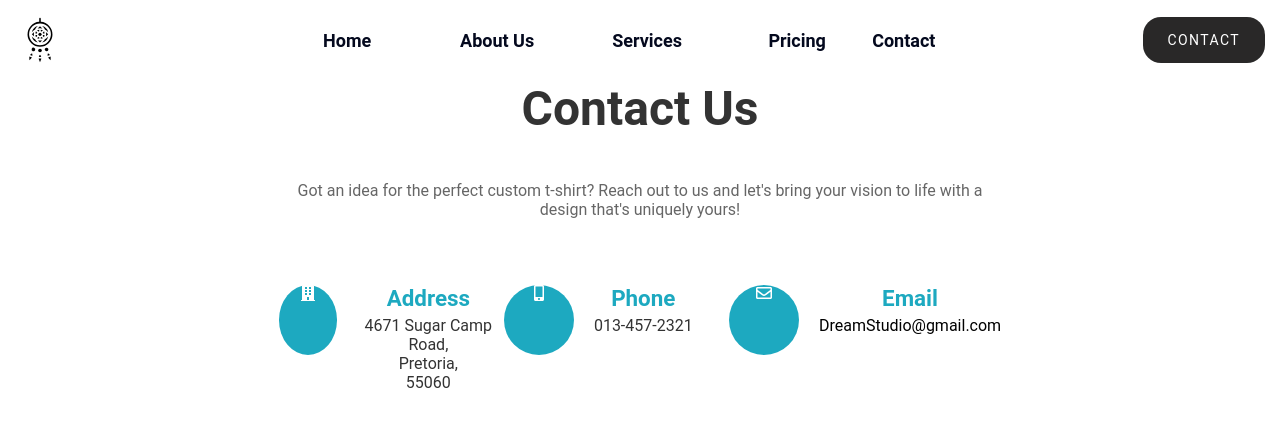
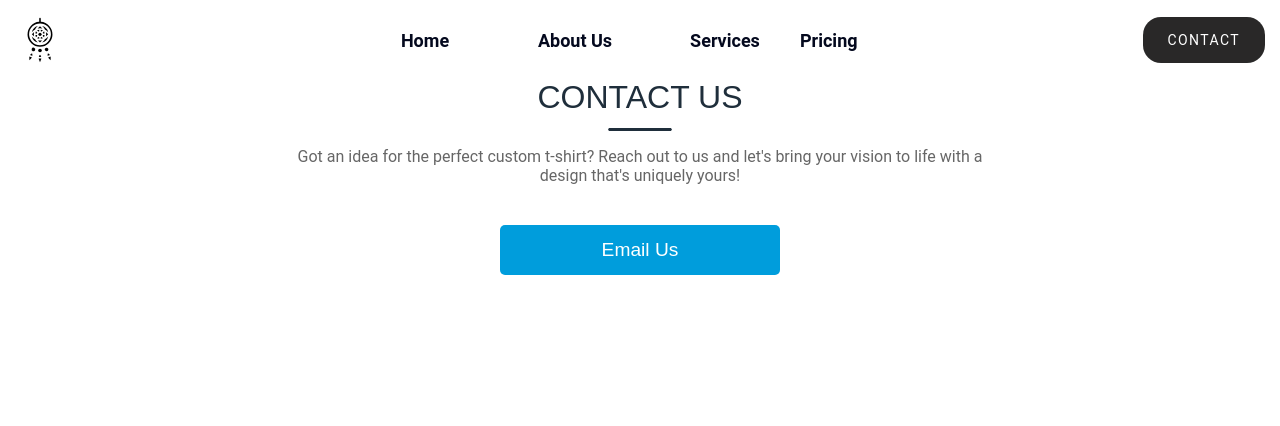
Before and after one commit to Drakening/dreamstudio, a React (Create React App) app: page /Contact in a window 1280 px wide. Shown: the top 426 px of the page. Built offline with nearby package versions, Linux system fonts and the light colour scheme.

Commit message:
animations

```diff
--- a/public/index.html
+++ b/public/index.html
@@ -2,7 +2,7 @@
 <html lang="en">
   <head>
     <meta charset="utf-8" />
-    <link rel="icon" href="%PUBLIC_URL%/favicon.ico" />
+    <link rel="icon" href="%PUBLIC_URL%/favicon.svg" />
     <meta name="viewport" content="width=device-width, initial-scale=1" />
     <meta name="theme-color" content="#000000" />
     <meta
--- a/src/App.css
+++ b/src/App.css
@@ -4,12 +4,13 @@
   box-sizing: border-box;
 }
 
-/*Basic styling*/
 body {
   margin: 0;
   font-family: Roboto,sans-serif;
   color: #444;
   background-color: #fff;
+  max-width: 1440px;
+  margin: 0 auto;
 }
 
 
--- a/src/components/About.jsx
+++ b/src/components/About.jsx
@@ -1,7 +1,6 @@
 import React from 'react';
 import { FontAwesomeIcon } from '@fortawesome/react-fontawesome';
 import { faInstagram, faFacebook, faTiktok } from '@fortawesome/free-brands-svg-icons';
-import ScrollAnimation from './ui/ScrollAnimation'
 import styles from '../styles/about.module.css';
 import aboutImg from '../assets/images/about.webp';
 
--- a/src/components/Contact.jsx
+++ b/src/components/Contact.jsx
@@ -1,48 +1,19 @@
 import React from 'react';
-import { FaBuilding, FaMobileAlt, FaRegEnvelope } from 'react-icons/fa';
+import ScrollAnimation from './ui/ScrollAnimation'
 import styles from '../styles/contact.module.css';
 
 const Contact = () => {
   return (
     <section className={styles.section}>
       <div className={styles.sectionHeader}>
+        <ScrollAnimation>
+        <h2 className='title'>Contact Us</h2>
+        </ScrollAnimation>
         <div className={styles.container}>
-          <h2>Contact Us</h2>
           <p>Got an idea for the perfect custom t-shirt? Reach out to us and let's bring your vision to life with a design that's uniquely yours!</p>
+          <button className={styles.contact}>Email Us</button>
         </div>
-      </div>
-      <div className={styles.container}>
-        <div className={styles.row}>
-          <div className={styles.contactInfo}>
-            <div className={styles.contactInfoItem}>
-              <div className={styles.contactInfoIcon}>
-                <FaBuilding />
-              </div>
-              <div className={styles.contactInfoContent}>
-                <h4>Address</h4>
-                <p>4671 Sugar Camp Road,<br/> Pretoria, <br/>55060</p>
-              </div>
-            </div>
-            <div className={styles.contactInfoItem}>
-              <div className={styles.contactInfoIcon}>
-                <FaMobileAlt />
-              </div>
-              <div className={styles.contactInfoContent}>
-                <h4>Phone</h4>
-                <p>013-457-2321</p>
-              </div>
-            </div>
-            <div className={styles.contactInfoItem}>
-              <div className={styles.contactInfoIcon}>
-                <FaRegEnvelope />
-              </div>
-              <div className={styles.contactInfoContent}>
-                <h4>Email</h4>
-                <p><a href="mailto:DreamStudio@gmail.com">DreamStudio@gmail.com</a></p>
-              </div>
-            </div>
-          </div>
-        </div>
+
       </div>
     </section>
   );
--- a/src/components/Navbar/Navbar.jsx
+++ b/src/components/Navbar/Navbar.jsx
@@ -20,7 +20,7 @@ const Navbar = () => {
         </div>
         <div className={`nav-elements ${showNavbar ? "active" : ""}`}>
           <ul>
-            {["home", "about", "services", "pricing", "contact"].map((item) => (
+            {["home", "about", "services", "pricing"].map((item) => (
               <li key={item}>
                 <Link
                   to={item}
--- a/src/components/Navbar/navbar.css
+++ b/src/components/Navbar/navbar.css
@@ -72,27 +72,6 @@
     width: 150px;
 }
 
-.nav-elements ul a::after {
-  content: "";
-  position: absolute;
-  width: 0;
-  height: 10px;
-  bottom: 0;
-  left: -5px;
-  border-radius: 5px;
-  background-color: #009ddc;
-  opacity: 0;
-  z-index: -1;
-  -webkit-transition: all 0.3s ease-in-out;
-  transition: all 0.3s ease-in-out;
-}
-
-.nav-elements ul a:hover::after {
-  width: 100%;
-  opacity: 0.7;
-  -webkit-transform: perspective(5px) rotateX(5deg);
-          transform: perspective(5px) rotateX(5deg);
-}
 
 .ContactLink {
   display: none;
@@ -180,28 +159,23 @@
 
   .nav-elements.active ul li {
     opacity: 1;
-    transform: translateY(0);
+        transform: translateY(0);
+        width: 250px;
+        height: 60px;
   }
 
   .nav-elements ul a {
-    font-size: 1.5rem;
-    color: #04091e;
-    position: relative;
-    padding: 5px 0;
-  }
-
-  .nav-elements ul a::after {
-    content: "";
-    position: absolute;
-    bottom: 0;
-    left: 0;
-    width: 0;
-    height: 2px;
-    background-color: #009ddc;
-    transition: width 0.3s ease-in-out;
-  }
-
-  .nav-elements ul a:hover::after {
-    width: 100%;
+    font-size: 3rem;
+        font-weight: 800;
+        color: #04091e;
+        position: relative;
+        padding: 5px 0;
+        width: 100%;
   }
 }
+
+@media (max-width: 350px) {
+  .nav-elements ul a {
+    font-size: 2rem;
+  }
+}
--- a/src/components/Questions.jsx
+++ b/src/components/Questions.jsx
@@ -1,6 +1,6 @@
 import React, { useState } from 'react';
 import styles from '../styles/questions.module.css';
-import ScrollAnimation from './ui/ScrollAnimation'
+import ScrollAnimation from './ui/ScrollAnimation';
 
 const Questions = () => {
   const [openIndex, setOpenIndex] = useState(null);
--- a/src/styles/contact.module.css
+++ b/src/styles/contact.module.css
@@ -1,5 +1,3 @@
-/* ContactUs.module.css */
-
 .contactUs {
   background: #fff;
   margin-bottom: 4rem;
@@ -23,12 +21,6 @@
   text-align: center;
 }
 
-.sectionHeader h2 {
-  color: #333;
-  font-weight: bold;
-  font-size: 3em;
-  margin-bottom: 20px;
-}
 
 .sectionHeader p {
   color: #666;
@@ -41,50 +33,16 @@
   justify-content: space-between;
 }
 
-.contactInfo {
-  display: flex;
-  justify-content: space-between;
-  flex-wrap: wrap;
-  width: 100%;
+.contact {
+  outline: none;
+  border: none;
+  background: #009ddc;
+  color: #ffffff;
+  width: 280px;
+  height: 50px;
+  border-radius: 5px;
+  font-family: "Nunito", sans-serif;
+  cursor: pointer;
+  font-size: 1.2rem;
+  margin: 0 auto;
 }
-
-.contactInfoItem {
-  display: flex;
-  flex-basis: calc(33.333% - 20px);
-  margin-bottom: 30px;
-}
-
-.contactInfoIcon {
-  height: 70px;
-  width: 70px;
-  background-color: #1da9c0;
-  text-align: center;
-  border-radius: 50%;
-  color: #fff;
-}
-
-.contactInfoIcon i {
-  font-size: 30px;
-  line-height: 70px;
-}
-
-.contactInfoContent {
-  margin-left: 20px;
-}
-
-.contactInfoContent h4 {
-  color: #1da9c0;
-  font-size: 1.4em;
-  margin-bottom: 5px;
-}
-
-.contactInfoContent p {
-  color: #333;
-  font-size: 1em;
-}
-
-@media (max-width: 991px) {
-  .contactInfoItem {
-    flex-basis: 100%;
-  }
-}
--- a/src/styles/designs.module.css
+++ b/src/styles/designs.module.css
@@ -52,11 +52,11 @@
 }
 
 .gridImg img {
-    margin-top: 1rem;
-    height: 330px;
+  margin-top: 1rem;
+  height: 330px;
+  width: 280px;
 }
 
-/* Add this CSS to your existing styles */
 .eyeIcon {
   position: absolute;
     bottom: 0;
@@ -94,7 +94,6 @@
     color: #666;
 }
 
-/* Add this CSS to your existing styles or create a new CSS file */
 
 .modalOverlay {
     position: fixed;
@@ -123,11 +122,11 @@
   }
 
   .modalImage {
-    max-width: none;
+    max-width: 100%;
     max-height: 100vh;
     display: block;
     margin: auto;
-    cursor: pointer; /* Add this line to change cursor to pointer */
+    cursor: pointer;
   }
 
   .closeButton {
@@ -139,7 +138,7 @@
     font-weight: bolder;
     color: #fff;
     background-color: #000;
-    padding: 4px;
+    padding: 6px;
     border-radius: 4px;
   }
 
--- a/src/styles/pricing.module.css
+++ b/src/styles/pricing.module.css
@@ -87,6 +87,11 @@
       width: 90%;}
   }
 
+  @media (max-width: 600px) {
+      .pricesContainer {
+        flex-direction: column;
+      }
+  }
   @media (max-width: 436px) {
     .pricesContainer {
       flex-direction: column;
```
Also changed, not shown: public/favicon.svg (added).
